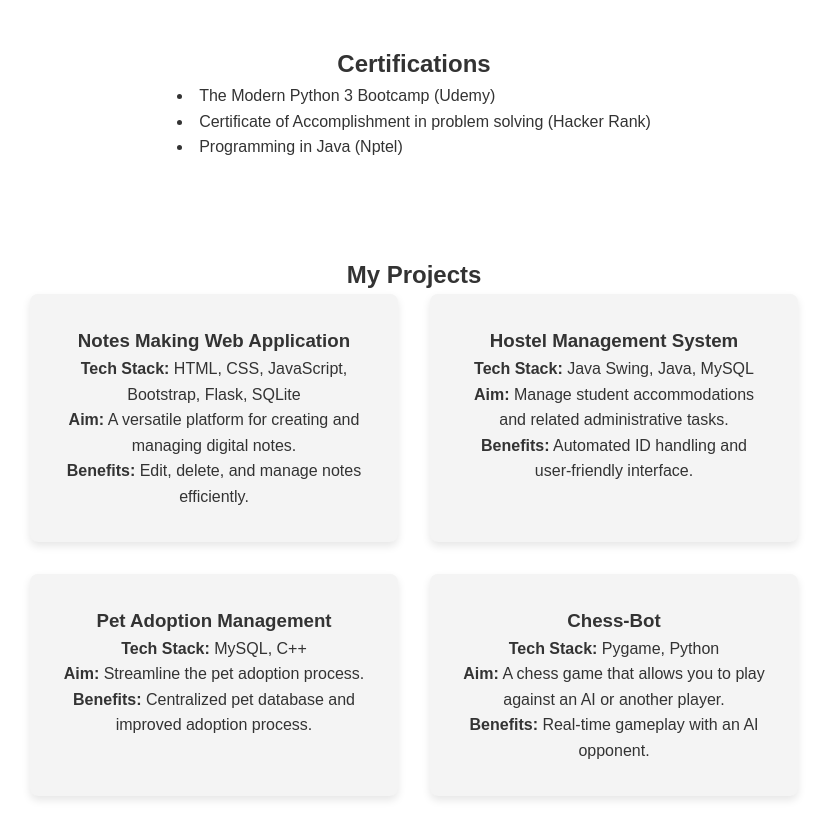
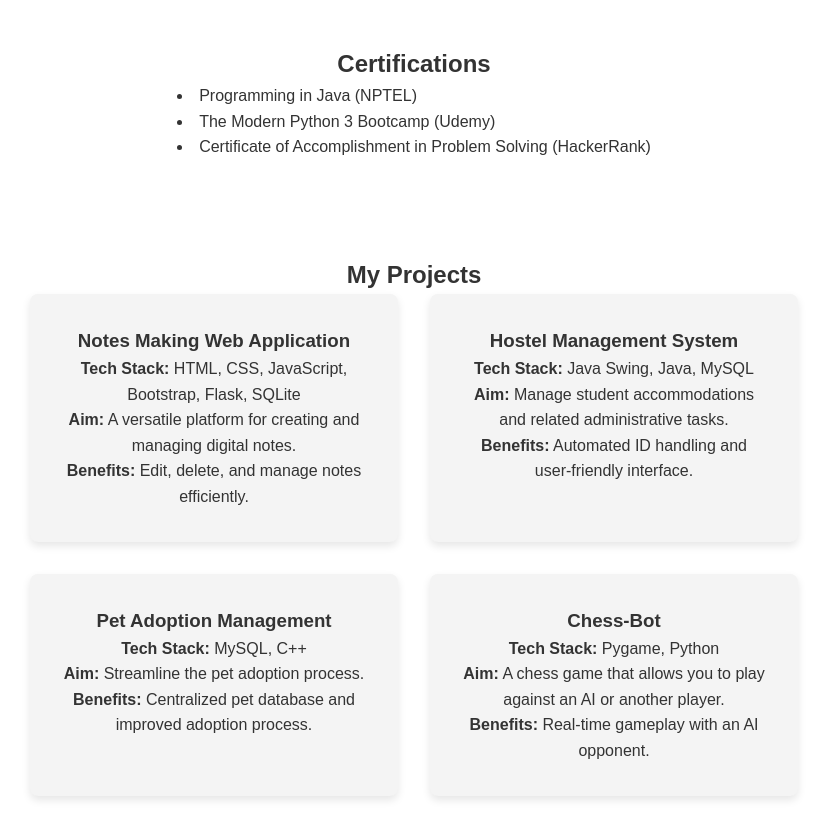
Before and after one commit to Tanmaydevra09/tanmay-portfolio, a plain HTML site: page index.html in a window 1280 px wide. Shown: the part 989-1828 px from the top of the page, without its empty margins (226-1054 px from the left). Drawn offline with Linux system fonts and the light colour scheme.

Commit message:
Update index.html

```diff
--- a/index.html
+++ b/index.html
@@ -34,12 +34,12 @@
     </section>
 
     <!-- Certifications Section -->
-    <section id="certifications">
+    <section id="certifications" style="text-align: center;">
         <h2>Certifications</h2>
-        <ul>
+        <ul style="display: inline-block; text-align: left;">
+            <li>Programming in Java (NPTEL)</li>
             <li>The Modern Python 3 Bootcamp (Udemy)</li>
-            <li>Certificate of Accomplishment in problem solving (Hacker Rank)</li>
-            <li>Programming in Java (Nptel)</li>
+            <li>Certificate of Accomplishment in Problem Solving (HackerRank)</li>
         </ul>
     </section>
 
```
